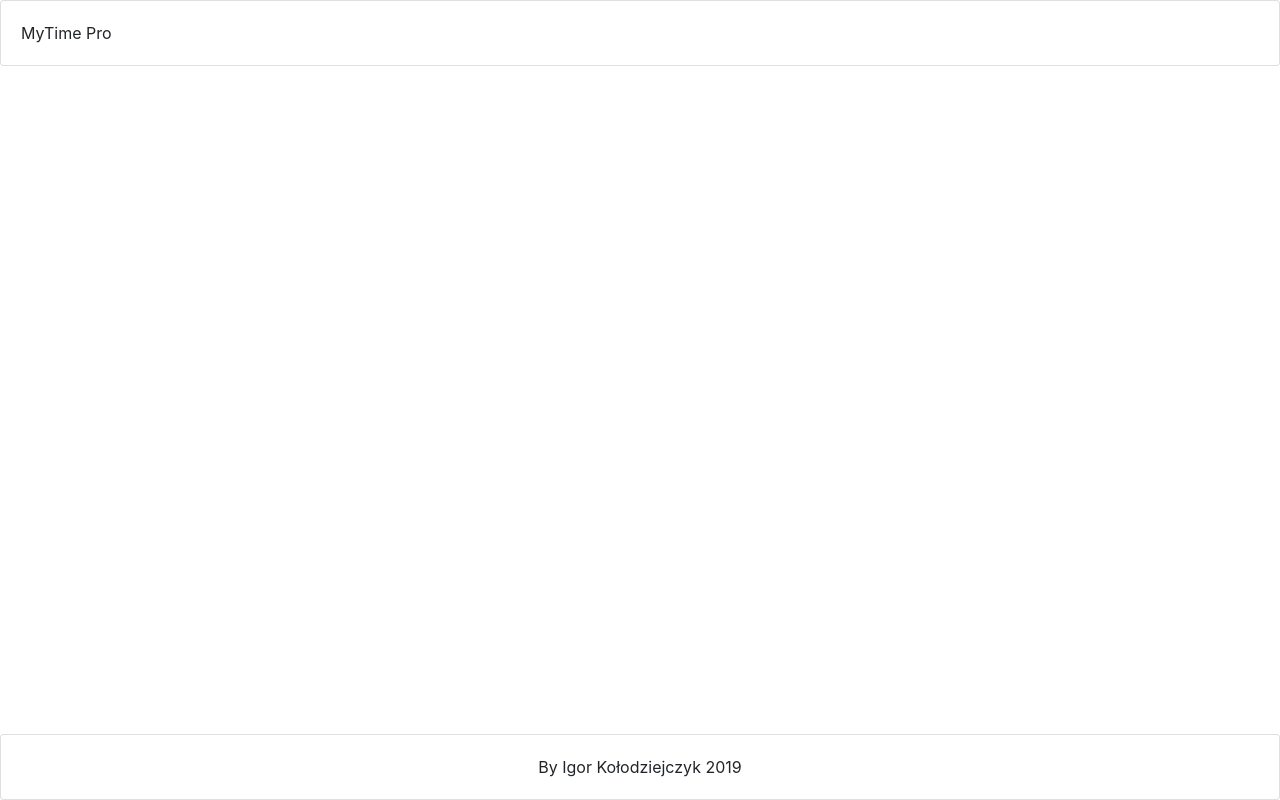
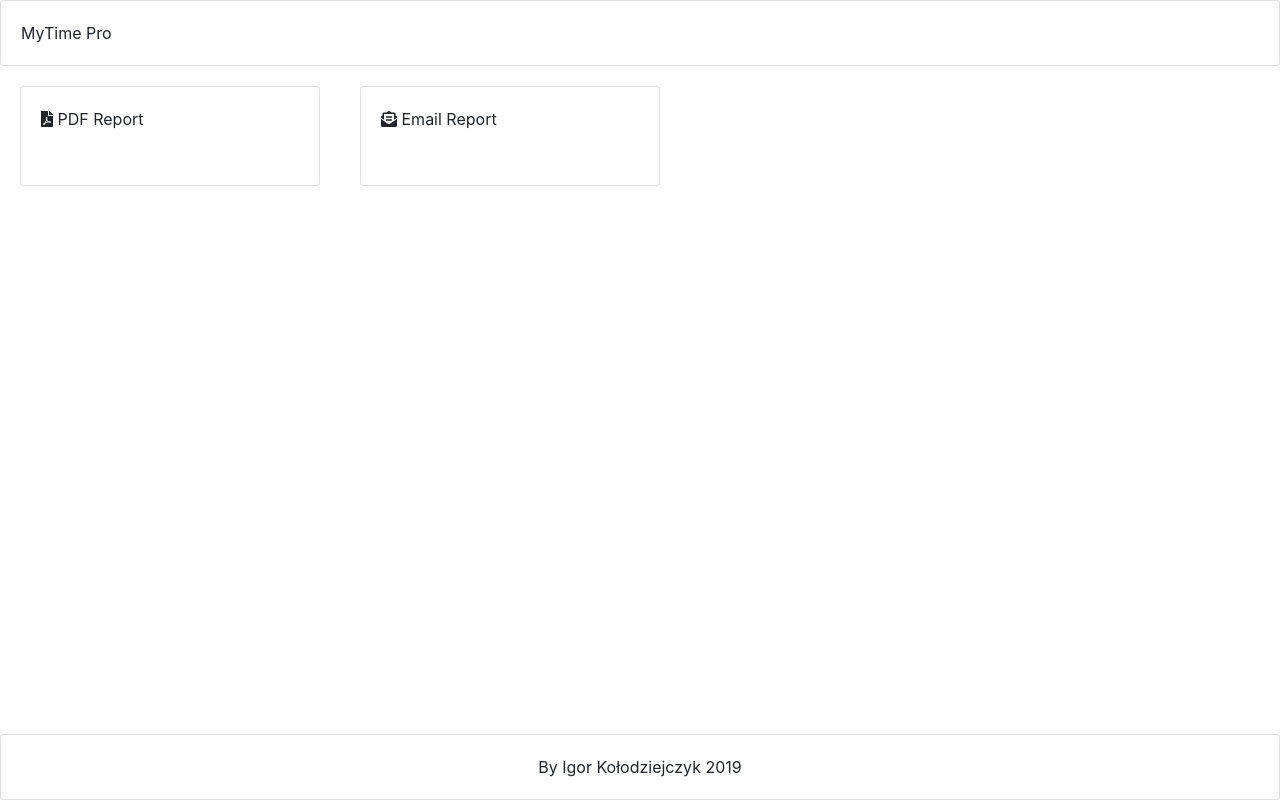
Before and after one commit to igorkol1/MyTime-Proffesional, an Angular app in the folder MyTimeProFrontend/: page /manager/report in a window 1280 px wide. Before the commit this address led to /. Built offline with nearby package versions, Linux system fonts and the light colour scheme.

Commit message:
Report dashboard for manager

```diff
--- a/MyTimeProFrontend/src/app/app-routing.module.ts
+++ b/MyTimeProFrontend/src/app/app-routing.module.ts
@@ -6,6 +6,7 @@ import {UserDashboardComponent} from './components/user/user-dashboard/user-dash
 import {LogoutComponent} from './components/commons/logout/logout.component';
 import {UserListComponent} from './components/manager/user-list/user-list.component';
 import {ProjectListComponent} from './components/manager/project-list/project-list.component';
+import {ManagerReportDashboardComponent} from './components/manager/manager-report-dashboard/manager-report-dashboard.component';
 
 const routes: Routes = [
   {path: '', component: LoginComponent},
@@ -13,6 +14,7 @@ const routes: Routes = [
   {path: 'manager/dashboard', component: ManagerDashboardComponent},
   {path: 'manager/user/list', component: UserListComponent},
   {path: 'manager/project/list', component: ProjectListComponent},
+  {path: 'manager/report', component: ManagerReportDashboardComponent},
   {path: 'user/dashboard', component: UserDashboardComponent},
   {path: 'logout', component: LogoutComponent}
 ];
--- a/MyTimeProFrontend/src/app/app.module.ts
+++ b/MyTimeProFrontend/src/app/app.module.ts
@@ -15,6 +15,7 @@ import {NgbModule} from '@ng-bootstrap/ng-bootstrap';
 import { UserListComponent } from './components/manager/user-list/user-list.component';
 import { ProjectListComponent } from './components/manager/project-list/project-list.component';
 import {TokenInterceptor} from './services/authorization/tokenInterceptor';
+import { ManagerReportDashboardComponent } from './components/manager/manager-report-dashboard/manager-report-dashboard.component';
 
 @NgModule({
   declarations: [
@@ -26,7 +27,8 @@ import {TokenInterceptor} from './services/authorization/tokenInterceptor';
     FooterComponent,
     LogoutComponent,
     UserListComponent,
-    ProjectListComponent
+    ProjectListComponent,
+    ManagerReportDashboardComponent
   ],
   imports: [
     BrowserModule,
--- a/MyTimeProFrontend/src/app/components/manager/manager-dashboard/manager-dashboard.component.html
+++ b/MyTimeProFrontend/src/app/components/manager/manager-dashboard/manager-dashboard.component.html
@@ -14,7 +14,7 @@
 
 </div>
 
-<div class="card menuCard">
+<div class="card menuCard" (click)="navigateToReports()">
   <div class="menuContent">
     <i class="fas fa-file-alt"></i>
     Raports
--- a/MyTimeProFrontend/src/app/components/manager/manager-dashboard/manager-dashboard.component.ts
+++ b/MyTimeProFrontend/src/app/components/manager/manager-dashboard/manager-dashboard.component.ts
@@ -23,4 +23,8 @@ export class ManagerDashboardComponent implements OnInit {
   navigateToProjectList() {
     this.router.navigate(['manager/project/list']);
   }
+
+  navigateToReports() {
+    this.router.navigate(['manager/report']);
+  }
 }
--- /dev/null
+++ b/MyTimeProFrontend/src/app/components/manager/manager-report-dashboard/manager-report-dashboard.component.html
@@ -0,0 +1,15 @@
+<div class="card menuCard" (click)="navigateToPDFReport()">
+  <div class="menuContent">
+    <i class="fas fa-file-pdf"></i>
+    PDF Report
+  </div>
+</div>
+
+
+<div class="card menuCard" (click)="navigateToEmailReport()">
+  <div class="menuContent">
+    <i class="fas fa-envelope-open-text"></i>
+    Email Report
+  </div>
+
+</div>
--- /dev/null
+++ b/MyTimeProFrontend/src/app/components/manager/manager-report-dashboard/manager-report-dashboard.component.ts
@@ -0,0 +1,22 @@
+import { Component, OnInit } from '@angular/core';
+
+@Component({
+  selector: 'app-manager-report-dashboard',
+  templateUrl: './manager-report-dashboard.component.html',
+  styleUrls: ['./manager-report-dashboard.component.scss']
+})
+export class ManagerReportDashboardComponent implements OnInit {
+
+  constructor() { }
+
+  ngOnInit() {
+  }
+
+  navigateToEmailReport() {
+
+  }
+
+  navigateToPDFReport() {
+
+  }
+}
--- /dev/null
+++ b/MyTimeProFrontend/src/app/services/project/project.service.ts
@@ -0,0 +1,41 @@
+import { Injectable } from '@angular/core';
+import {HttpClient} from '@angular/common/http';
+import {API_URL} from '../../app.constans';
+import {Project} from '../../models/project.model';
+
+@Injectable({
+  providedIn: 'root'
+})
+export class ProjectService {
+
+  projectList = [];
+  projectListLoading = false;
+  projectListError;
+
+  constructor(
+    private http: HttpClient
+  ) {
+    this.getProjects();
+  }
+
+
+  public refresh() {
+    this.getProjects();
+  }
+
+  public getProjects() {
+    this.projectListLoading = true;
+    this.http.get(API_URL + 'project/all').subscribe(
+      response => {
+        this.projectListLoading = false;
+        this.projectList = <Project[]>response;
+      },
+      error => {
+        this.projectListLoading = false;
+        this.projectListError = error;
+        console.warn(error);
+      }
+    );
+  }
+
+}
```
Also changed, not shown: MyTimeProFrontend/src/app/components/manager/manager-report-dashboard/manager-report-dashboard.component.scss (added), 1 other file (tests, documents, lock files or other folders).
